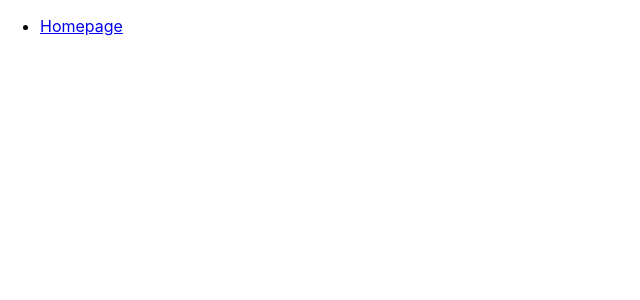
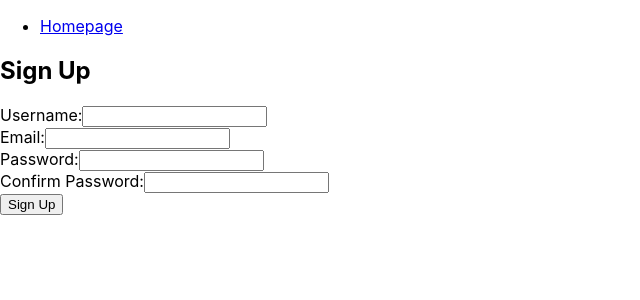
Before and after one commit to smas0900/LoginPage, a React (Create React App) app in the folder my-app/: page /signup in a window 1280 px wide. Before the commit this address had no page. Shown: the top 300 px of the page, without its empty margins (0-640 px from the left). Built offline with nearby package versions, Linux system fonts and the light colour scheme.

Commit message:
Add signin signout & add homepage with navigation

```diff
--- a/my-app/src/App.js
+++ b/my-app/src/App.js
@@ -1,5 +1,7 @@
 import { Link, Route, Routes } from "react-router-dom";
 import { Homepage } from "./components/Homepage";
+import Login from "./components/Login";
+import SignUp from "./components/signup";
 
 function App() {
   return (
@@ -12,6 +14,8 @@
         </ul>
       </nav>
       <Routes>
+        <Route path="/Login" element={<Login />} />
+        <Route path="/signup" element={<SignUp />} />
         <Route path="/" element={<Homepage />} />
       </Routes>
     </>
--- a/my-app/src/components/Login.jsx
+++ b/my-app/src/components/Login.jsx
@@ -29,6 +29,7 @@
 
     if (matchingUser) {
       console.log("Login Successful:", matchingUser);
+      alert("Login Successful");
     } else {
       alert("Invalid email or password");
     }
--- a/my-app/src/components/signup.jsx
+++ b/my-app/src/components/signup.jsx
@@ -38,7 +38,7 @@
     // Save user details to local storage
     const updatedUsers = [...storedUsers, userDetails];
     localStorage.setItem("users", JSON.stringify(updatedUsers));
-
+    alert("Signup Sucessful");
     console.log("Signup Submitted:", userDetails);
   };
 
```
